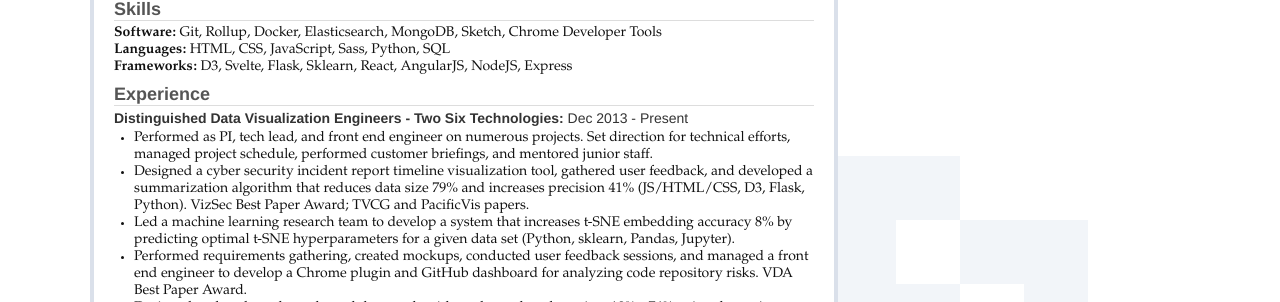
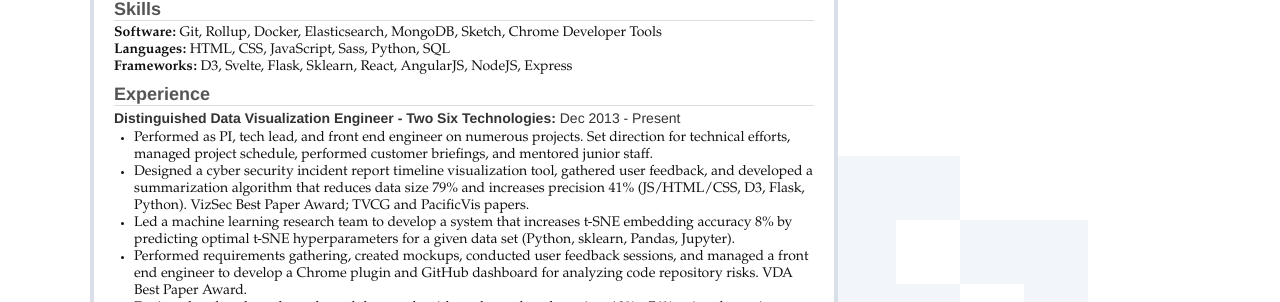
Before and after one commit to rpgove/rpgove.github.io, a Jekyll site: the page built from cv.markdown, in a window 1280 px wide. Shown: the part 228-530 px from the top of the page. Built offline with Jekyll 4.4.1, drawn with Linux system fonts in a browser that asks for light colours.

Commit message:
Update cv.markdown
Typo

```diff
--- a/cv.markdown
+++ b/cv.markdown
@@ -18,7 +18,7 @@ permalink: /cv/
 **Frameworks:** D3, Svelte, Flask, Sklearn, React, AngularJS, NodeJS, Express
 
 <h3>Experience</h3>
-<h4>Distinguished Data Visualization Engineers - Two Six Technologies: <span class="subheader">Dec 2013 - Present</span></h4>
+<h4>Distinguished Data Visualization Engineer - Two Six Technologies: <span class="subheader">Dec 2013 - Present</span></h4>
 - Performed as PI, tech lead, and front end engineer on numerous projects. Set direction for technical efforts, managed project schedule, performed customer briefings, and mentored junior staff.
 - Designed a cyber security incident report timeline visualization tool, gathered user feedback, and developed a summarization algorithm that reduces data size 79% and increases precision 41% (JS/HTML/CSS, D3, Flask, Python). VizSec Best Paper Award; TVCG and PacificVis papers.
 - Led a machine learning research team to develop a system that increases t-SNE embedding accuracy 8% by predicting optimal t-SNE hyperparameters for a given data set (Python, sklearn, Pandas, Jupyter).
```
